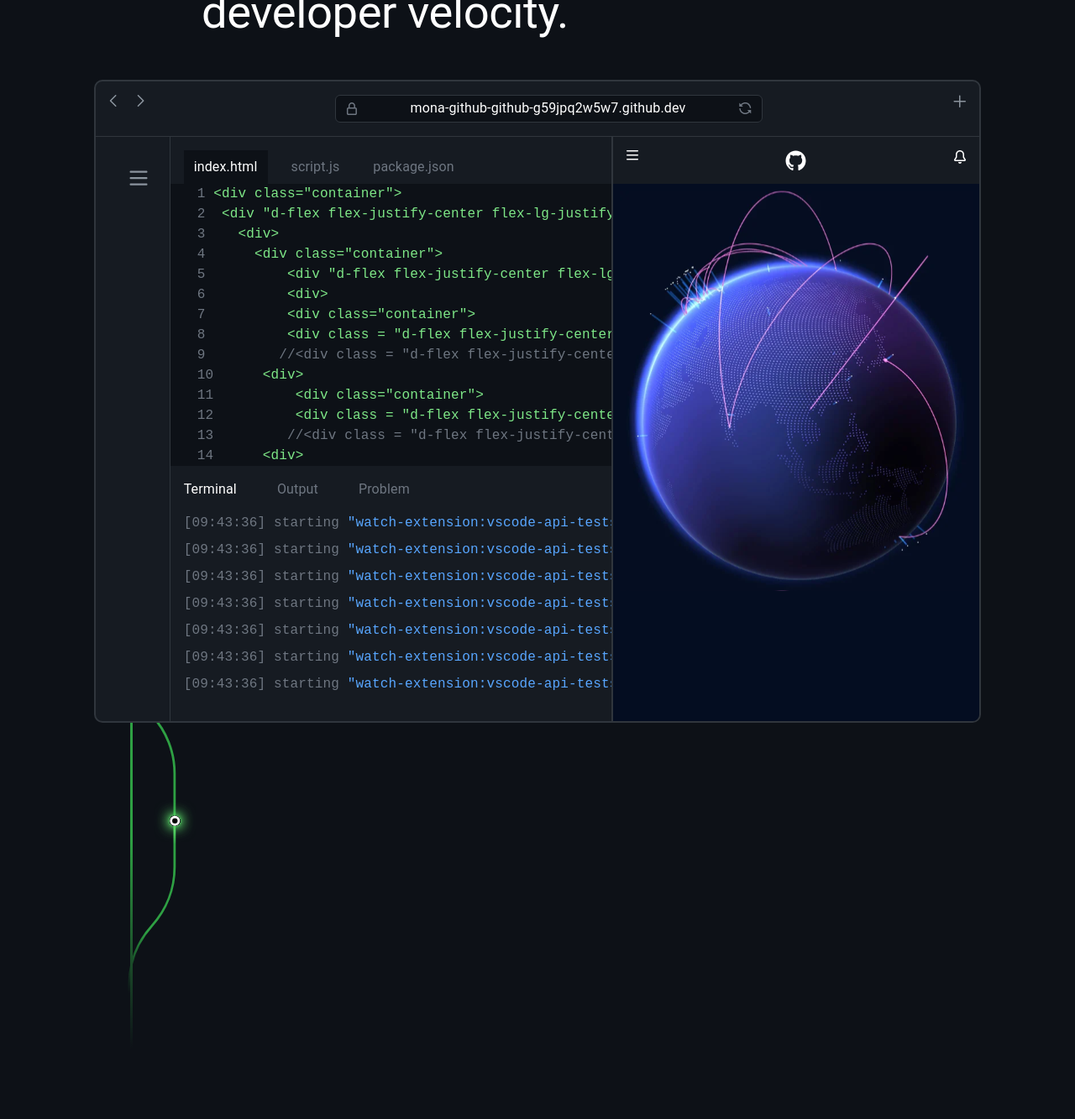
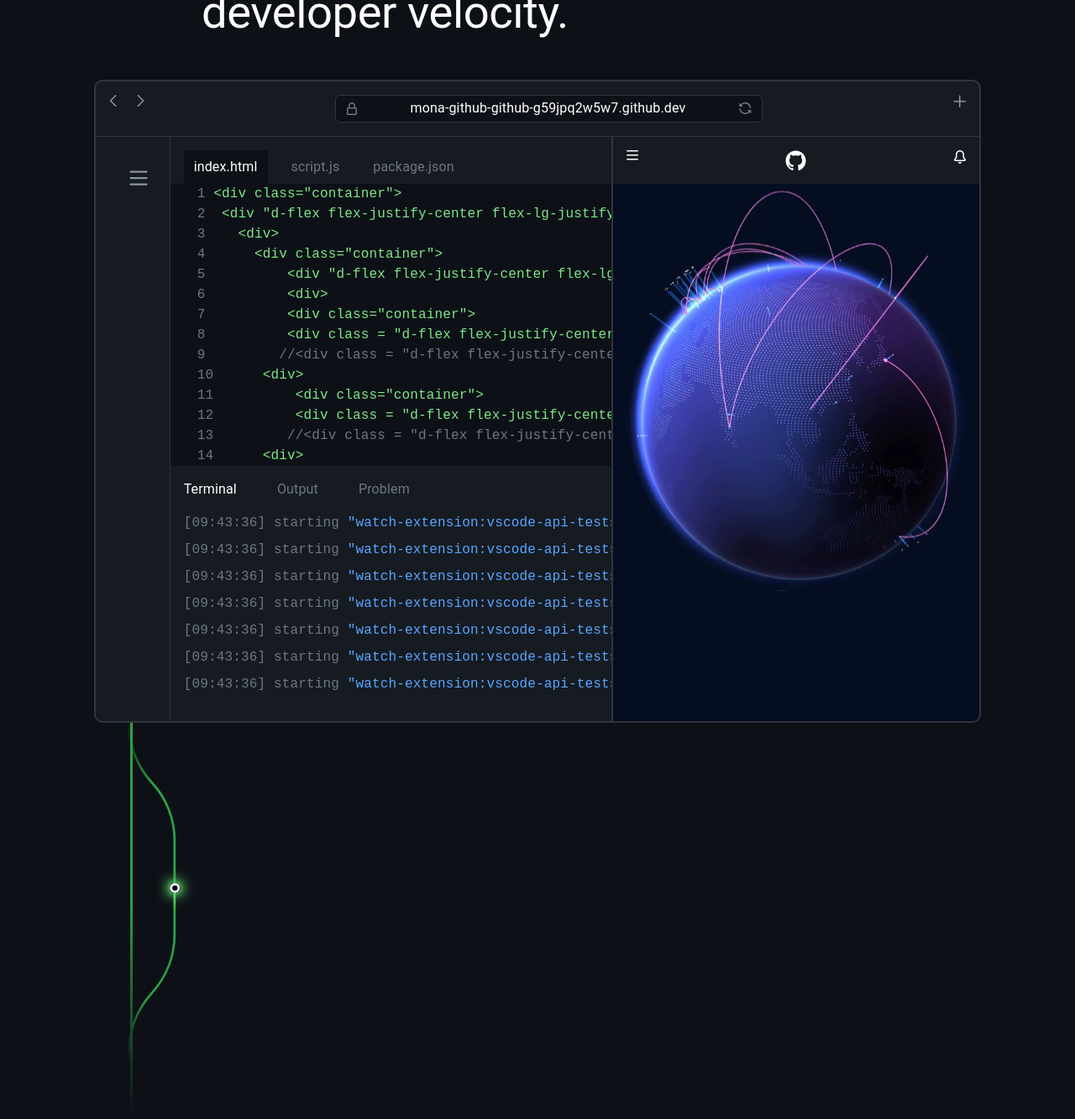
Before and after one commit to raphOhai/GitHubLandingPage, a React (Vite) app: page / in a window 1280 px wide. Shown: the part 1900-3233 px from the top of the page at 84% size. Before the commit the page ends 3153 px from the top, so only its background shows below. Built offline with nearby package versions, Linux system fonts and the light colour scheme.

Commit message:
more style fixes

```diff
--- a/src/App.css
+++ b/src/App.css
@@ -86,7 +86,7 @@ body {
 
 .strock3 {
   position: absolute;
-  top: 150rem;
+  top: 155rem;
   left: 9.5rem;
   z-index: -3;
 }
```
